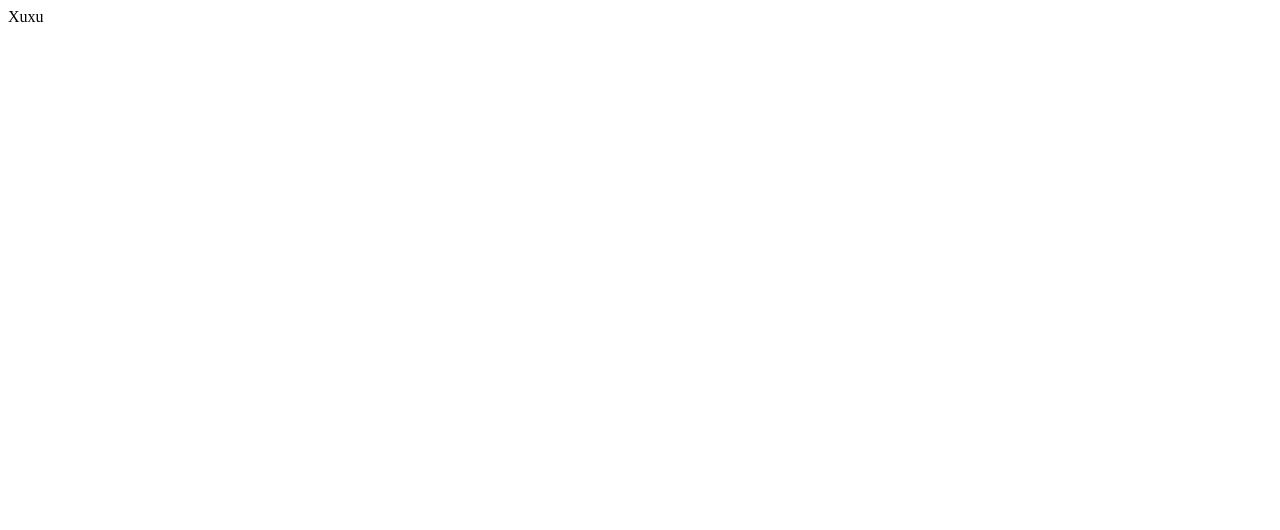
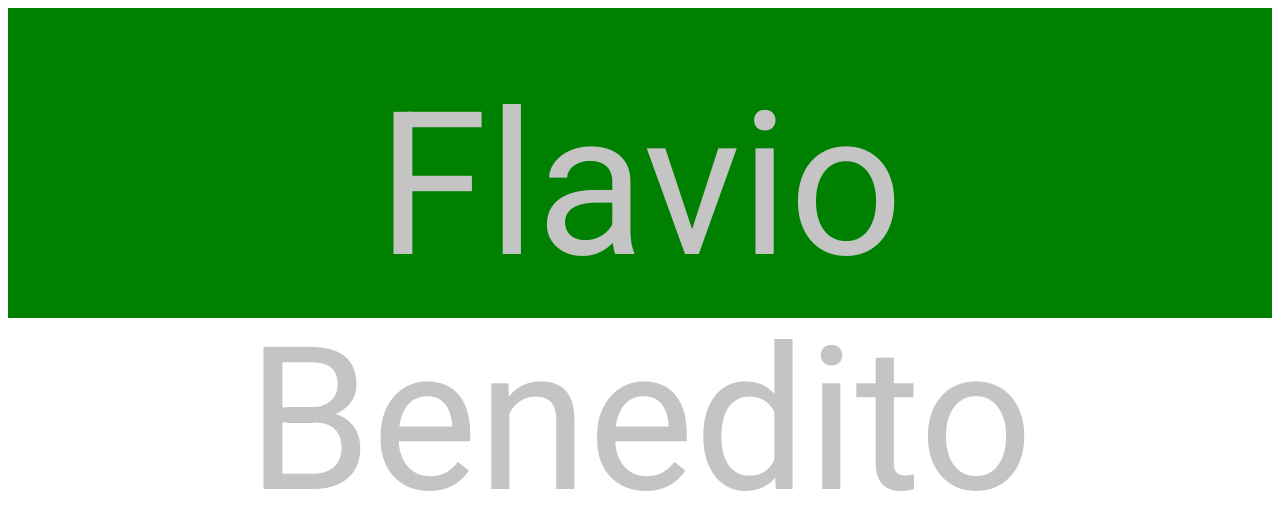
Before and after one commit to flaviobag/flaviobag.github.io, a plain HTML site: page index.html in a window 1280 px wide. Drawn offline with Linux system fonts and the light colour scheme.

Commit message:
Meu nome no header

```diff
--- a/index.html
+++ b/index.html
@@ -5,9 +5,12 @@
     <meta http-equiv="X-UA-Compatible" content="IE=edge">
     <meta name="viewport" content="width=device-width, initial-scale=1.0">
     <link rel="stylesheet" href="styles/style.css">
+    <link rel="preconnect" href="https://fonts.googleapis.com">
+    <link rel="preconnect" href="https://fonts.gstatic.com" crossorigin>
+    <link href="https://fonts.googleapis.com/css2?family=Roboto&display=swap" rel="stylesheet">
     <title>Flavio Benedito</title>
 </head>
 <body>
-    <header>Xuxu</header>
+    <header>Flavio Benedito</header>
 </body>
 </html>
--- a/styles/style.css
+++ b/styles/style.css
@@ -0,0 +1,11 @@
+header{
+    font-family: 'Roboto', sans-serif;
+     color:#c4c4c4;
+    font-size: 200px;
+    color: C4C4C4;
+    text-align: center;
+    background-color: green;
+    width:auto;
+    height: 250px;
+    padding-top: 60px;
+}
```
